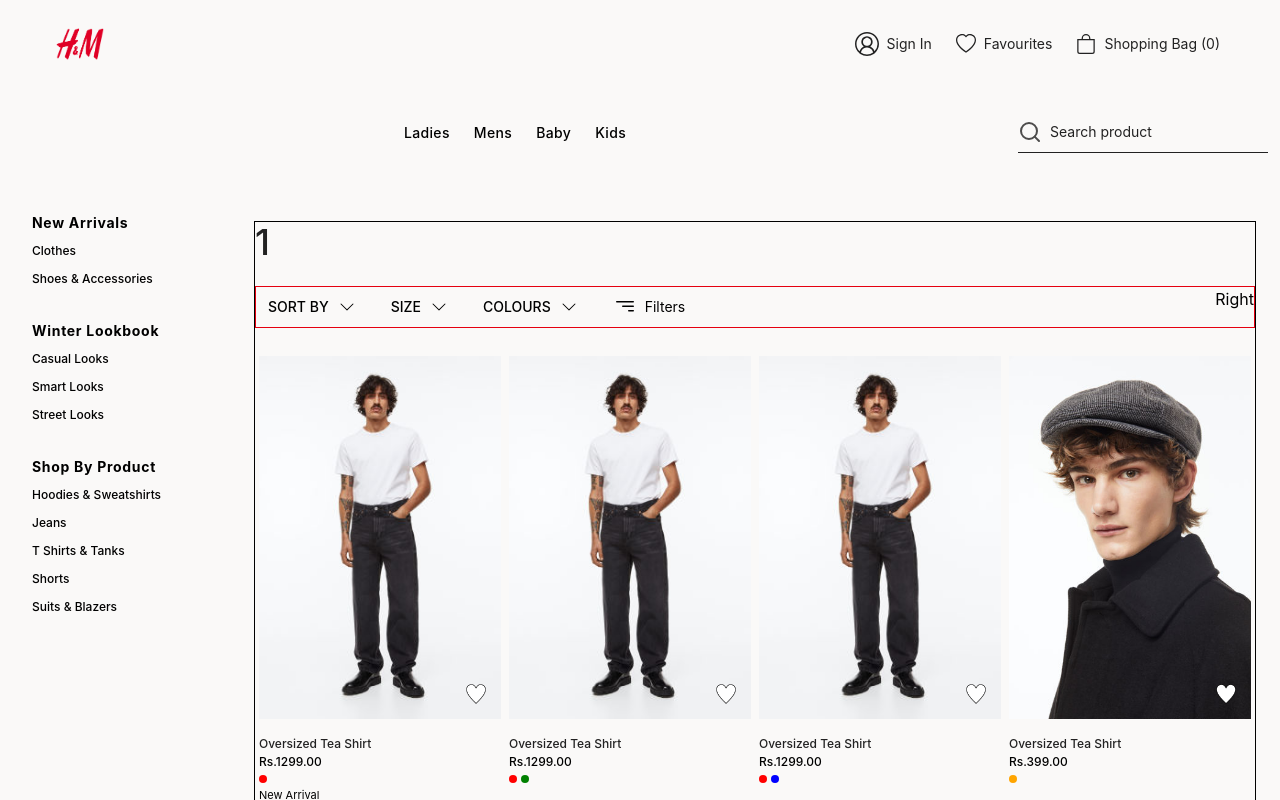
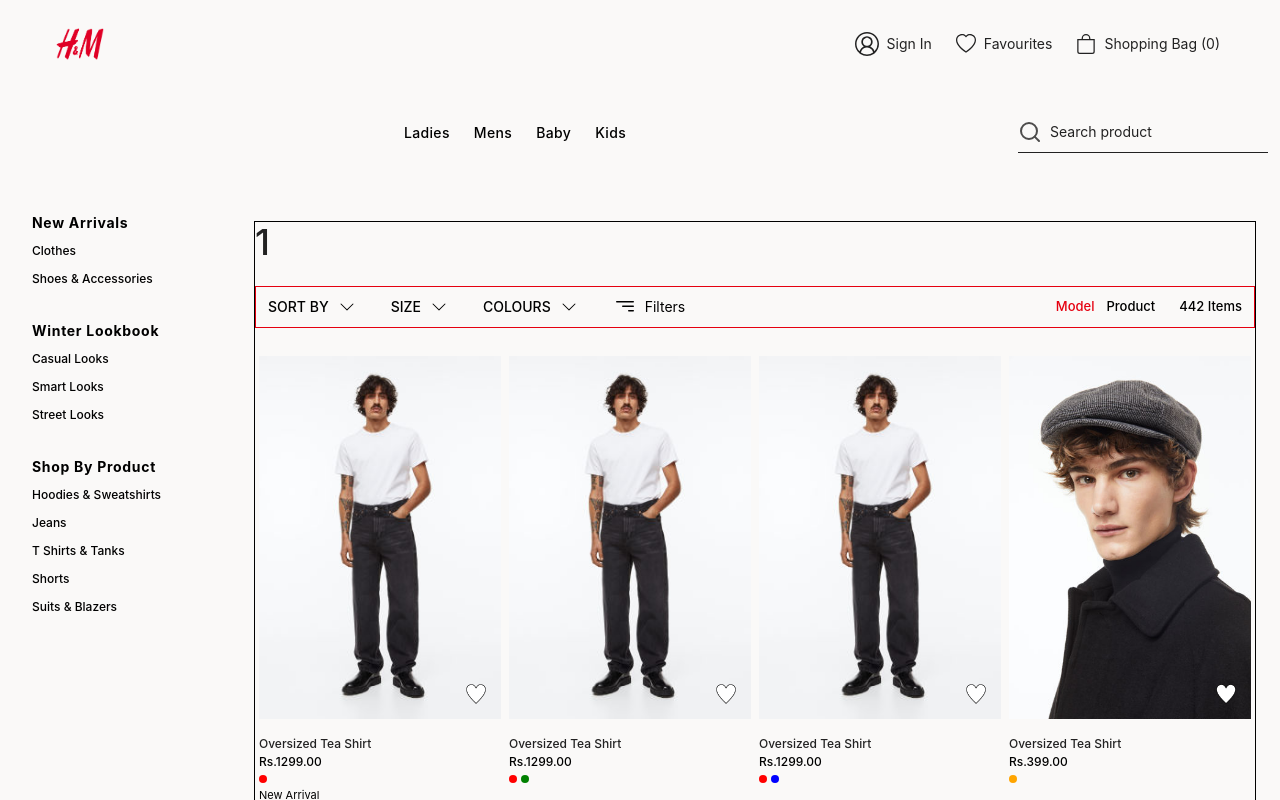
Before and after one commit to varunnaik1121/H-M-Ecommerce-Clone, a React (Create React App) app: page /1/1/1 in a window 1280 px wide. Shown: the top 800 px of the page. Built offline with nearby package versions, Linux system fonts and the light colour scheme.

Commit message:
minor updates

```diff
--- a/src/comps/MainPages/ClothType.js
+++ b/src/comps/MainPages/ClothType.js
@@ -40,7 +40,19 @@ const ClothType = () => {
               </button>
             </div>
           </div>
-          <div>Right</div>
+          <div className="flex items-center px-3">
+            <div className="flex items-center mr-6">
+              <button className="text-[13px] font-medium capitalize px-3 text-red">
+                model
+              </button>
+              <button className="text-[13px] font-medium capitalize">
+                product
+              </button>
+            </div>
+            <div>
+              <p className="text-[13px] font-medium capitalize">442 items</p>
+            </div>
+          </div>
         </div>
         <div className="mt-5 grid xl:grid-cols-4 sm:grid-cols-3 grid-cols-2 ">
           {cardsData.map((data, index) => {
--- a/src/comps/StyledComponents/Card.js
+++ b/src/comps/StyledComponents/Card.js
@@ -35,7 +35,8 @@ const Card = ({ data, isAddedToCart, isNewArrival, isNotSlider }) => {
         </a>
         <p className="text-[12px]   font-medium">Rs.{data.originalPrice}.00</p>
         <div className="flex my-1 items-center  ">
-          {data?.colors?.slice(0, 3).map((color, i) => {
+          {data.colors &&
+            data?.colors?.slice(0, 3).map((color, i) => {
               return (
                 <>
                   <Tooltip title={color.title} aria-label="add">
@@ -48,7 +49,7 @@ const Card = ({ data, isAddedToCart, isNewArrival, isNotSlider }) => {
                 </>
               );
             })}
-          {data?.colors?.length > 3 && (
+          {data.colors && data?.colors?.length > 3 && (
             <p className="text-[10px] ml-1 leading-[6px]">
               +{parseInt(data?.colors?.length) - 3}
             </p>
```
Lines whose indentation alone changed are shown as unchanged.
